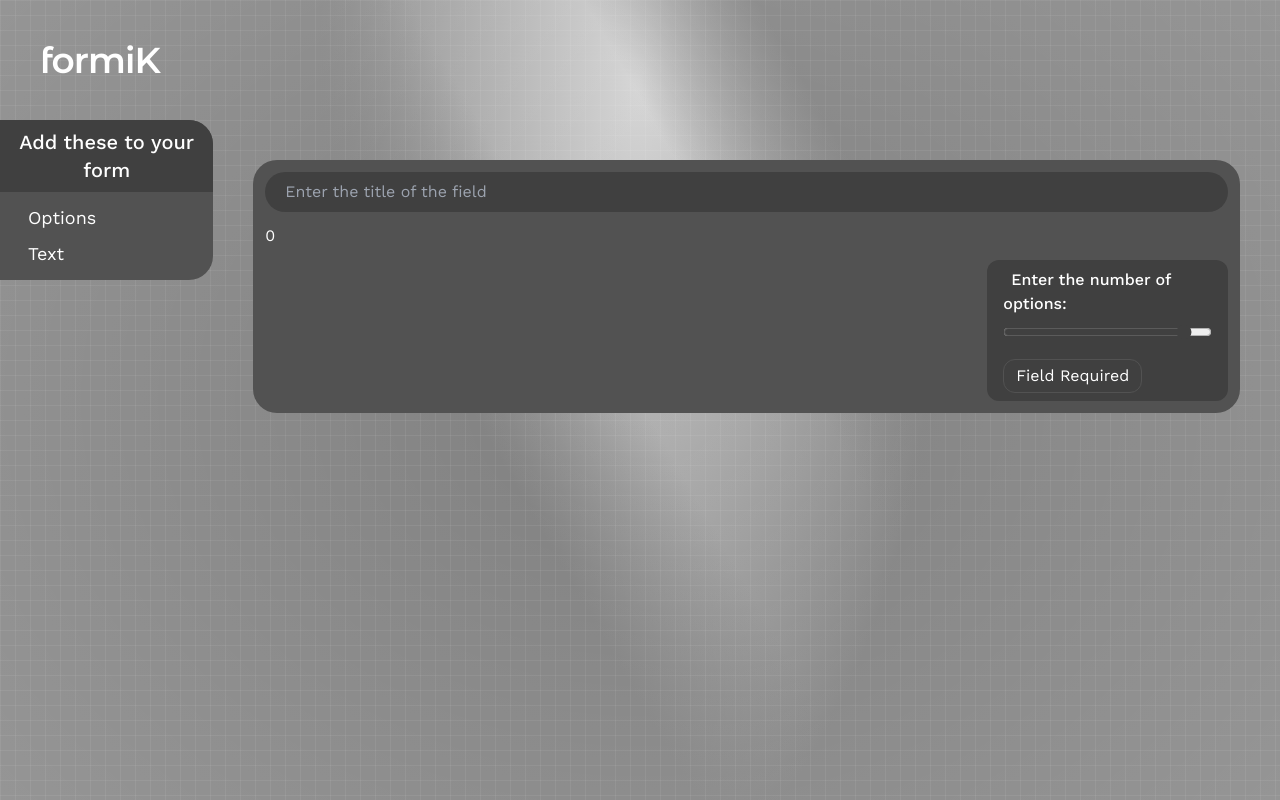
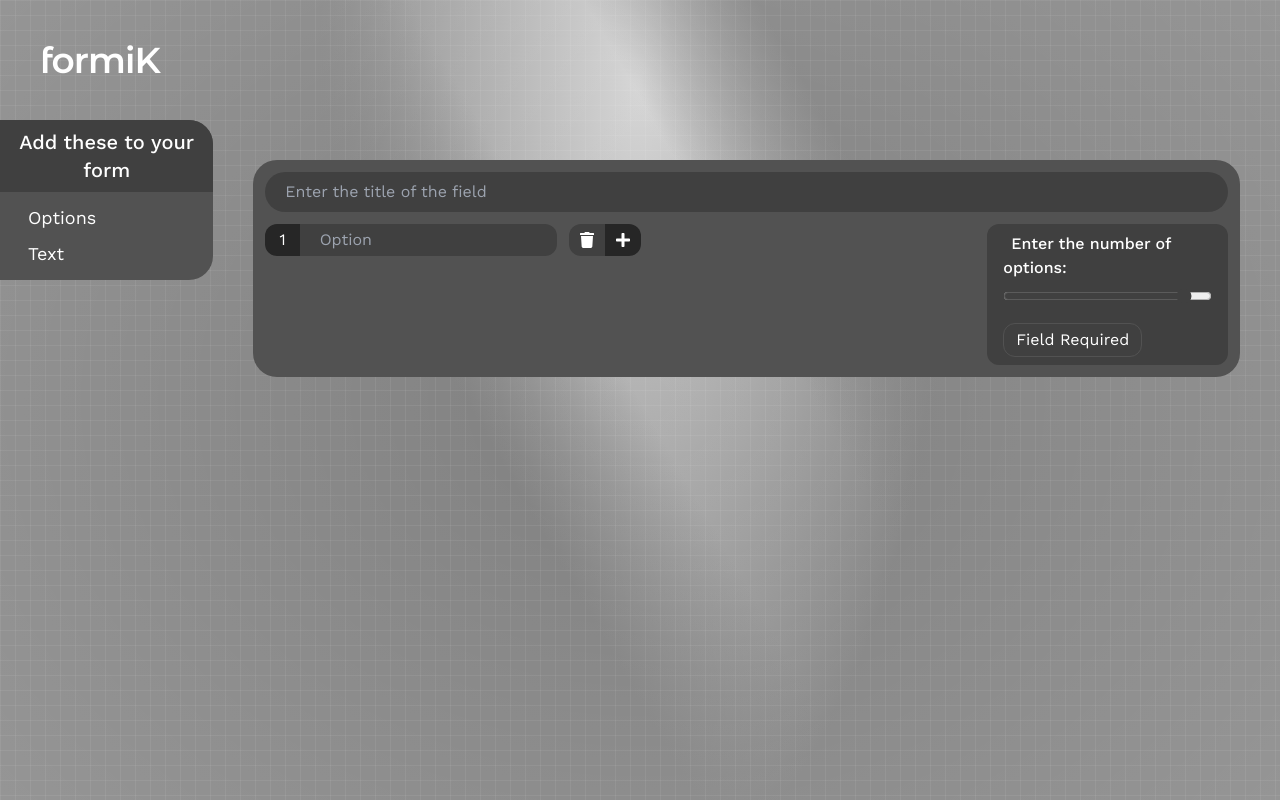
Before and after one commit to bigsparsh/formiK, a Next.js app: page /form/create in a window 1280 px wide. Both pictures are taken after a click on the button "Options". Built offline with nearby package versions, Linux system fonts and the light colour scheme; a web font is replaced by a local one.

Commit message:
Fixed some UI some remaining

```diff
--- a/app/form/create/page.tsx
+++ b/app/form/create/page.tsx
@@ -48,7 +48,12 @@ const CreateForm = () => {
                   {
                     type: FieldType.OPTION,
                     index: r[r.length - 1] ? r[r.length - 1].index + 1 : 0,
-                    options: [],
+                    options: [
+                      {
+                        index: 1,
+                        value: "Option",
+                      },
+                    ],
                     title: "New Option field",
                     required: false,
                   },
--- a/components/OptionField.tsx
+++ b/components/OptionField.tsx
@@ -1,6 +1,7 @@
 "use client";
 import { FormElement } from "@/app/form/create/page";
-import { Dispatch, SetStateAction, useRef } from "react";
+import { Dispatch, SetStateAction, useMemo, useRef } from "react";
+import { FaPlus, FaTrash } from "react-icons/fa";
 
 const OptionField = ({
   fieldValue,
@@ -13,6 +14,36 @@ const OptionField = ({
 }) => {
   const requiredRef = useRef<HTMLInputElement>(null);
   const numOption = useRef<HTMLInputElement>(null);
+  const currentField = useMemo(() => {
+    return fieldValue.find((field) => field.index === id);
+  }, [fieldValue, id]);
+
+  const handleAddOption = (index: number) => {
+    if (currentField?.options?.length === 6) return;
+    currentField?.options?.splice(index + 1, 0, {
+      index: index + 1,
+      value: "Option",
+    });
+    fieldValue = fieldValue.map((ele) => {
+      if (ele.index === id) {
+        return (ele = currentField as FormElement);
+      }
+      return ele;
+    });
+    setFieldValue(fieldValue);
+  };
+
+  const handleDeleteOption = (index: number) => {
+    if (currentField?.options?.length === 1) return;
+    currentField?.options?.splice(index, 1);
+    fieldValue = fieldValue.map((ele) => {
+      if (ele.index === id) {
+        return (ele = currentField as FormElement);
+      }
+      return ele;
+    });
+    setFieldValue(fieldValue);
+  };
 
   return (
     <div className="w-full flex flex-col bg-neutral-600 rounded-3xl overflow-hidden p-3 work gap-3 text-white">
@@ -21,23 +52,39 @@ const OptionField = ({
         className="w-full py-2 bg-neutral-700 rounded-full px-5"
         placeholder="Enter the title of the field"
       />
-      <p>{JSON.stringify(fieldValue[0].options?.length)}</p>
       <div className="flex w-full justify-between">
         <div className="flex flex-col gap-2">
-          {fieldValue &&
-            fieldValue
-              .find((f) => f.index === id)
-              ?.options?.map((opt) => {
+          {currentField?.options?.map((opt, index) => {
             return (
-                  <div className="flex" key={crypto.randomUUID()}>
+              <div className="flex gap-3" key={crypto.randomUUID()}>
+                <div className="flex">
                   <p className="bg-neutral-800 grid place-items-center w-[4ch] h-full rounded-l-xl">
-                      {opt.index}
+                    {index + 1}
                   </p>
                   <input
                     type="text"
                     className="w-full py-1 bg-neutral-700 rounded-r-xl px-5"
-                      placeholder={"Option " + opt.index}
+                    placeholder={"Option"}
                   />
+                </div>
+                <div className="flex">
+                  <button
+                    className="bg-neutral-700 w-9 h-full rounded-l-xl grid place-items-center"
+                    onClick={() => {
+                      handleDeleteOption(index);
+                    }}
+                  >
+                    <FaTrash />
+                  </button>
+                  <button
+                    className="bg-neutral-800 w-9 h-full rounded-r-xl grid place-items-center"
+                    onClick={() => {
+                      handleAddOption(opt.index);
+                    }}
+                  >
+                    <FaPlus />
+                  </button>
+                </div>
               </div>
             );
           })}
@@ -53,16 +100,6 @@ const OptionField = ({
               max={6}
               className="w-full py-2 bg-neutral-700 rounded-full px-5 accent-neutral-700 outline-none"
               ref={numOption}
-              onChange={(e) => {
-                const field = fieldValue.find((f) => f.index === id);
-                console.log(field);
-                for (let i = 0; i < parseInt(e.target.value); i++) {
-                  field?.options?.push({
-                    index: i,
-                    value: "",
-                  });
-                }
-              }}
             />
           </div>
           <div className="flex gap-3 items-center">
```
Lines whose indentation alone changed are shown as unchanged.
